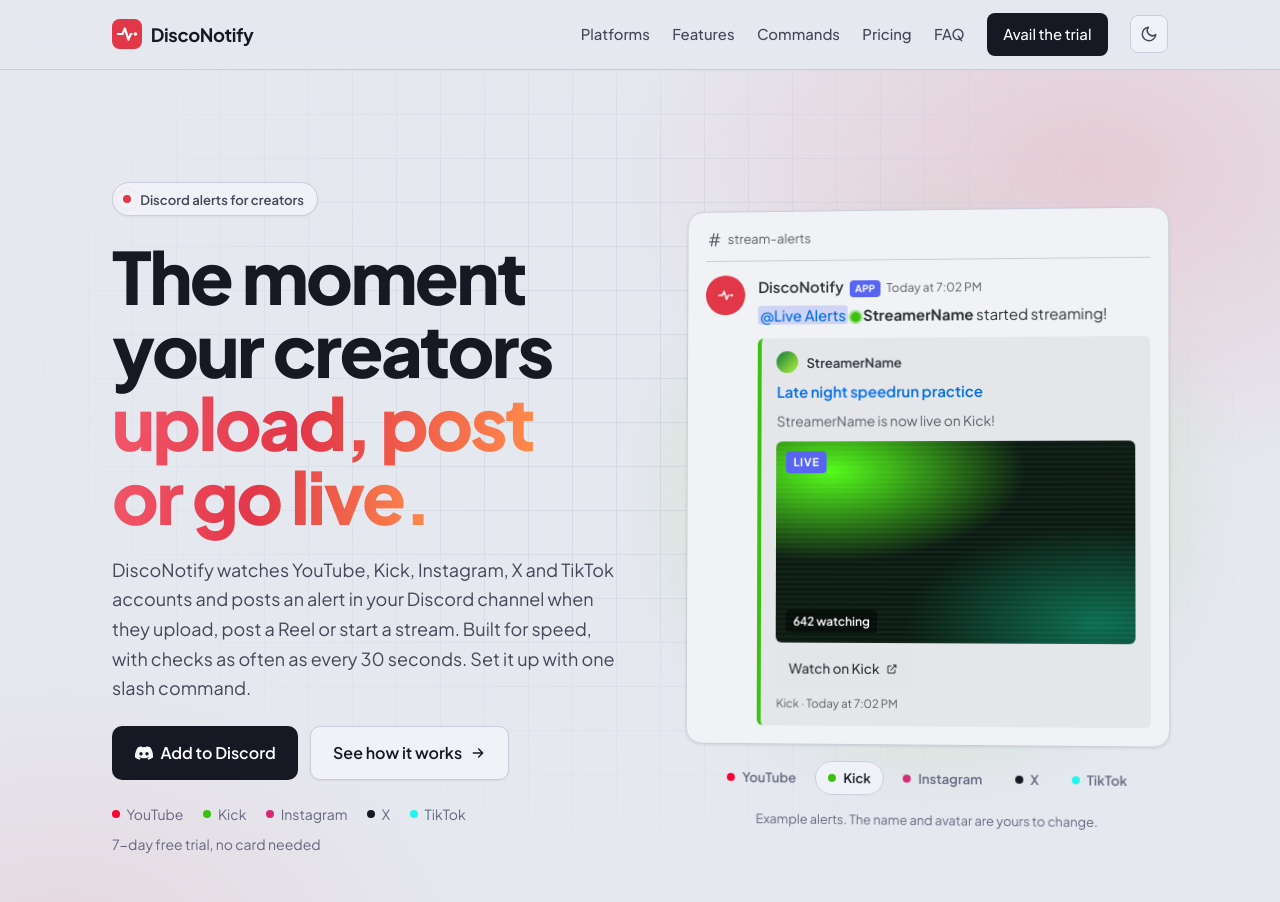
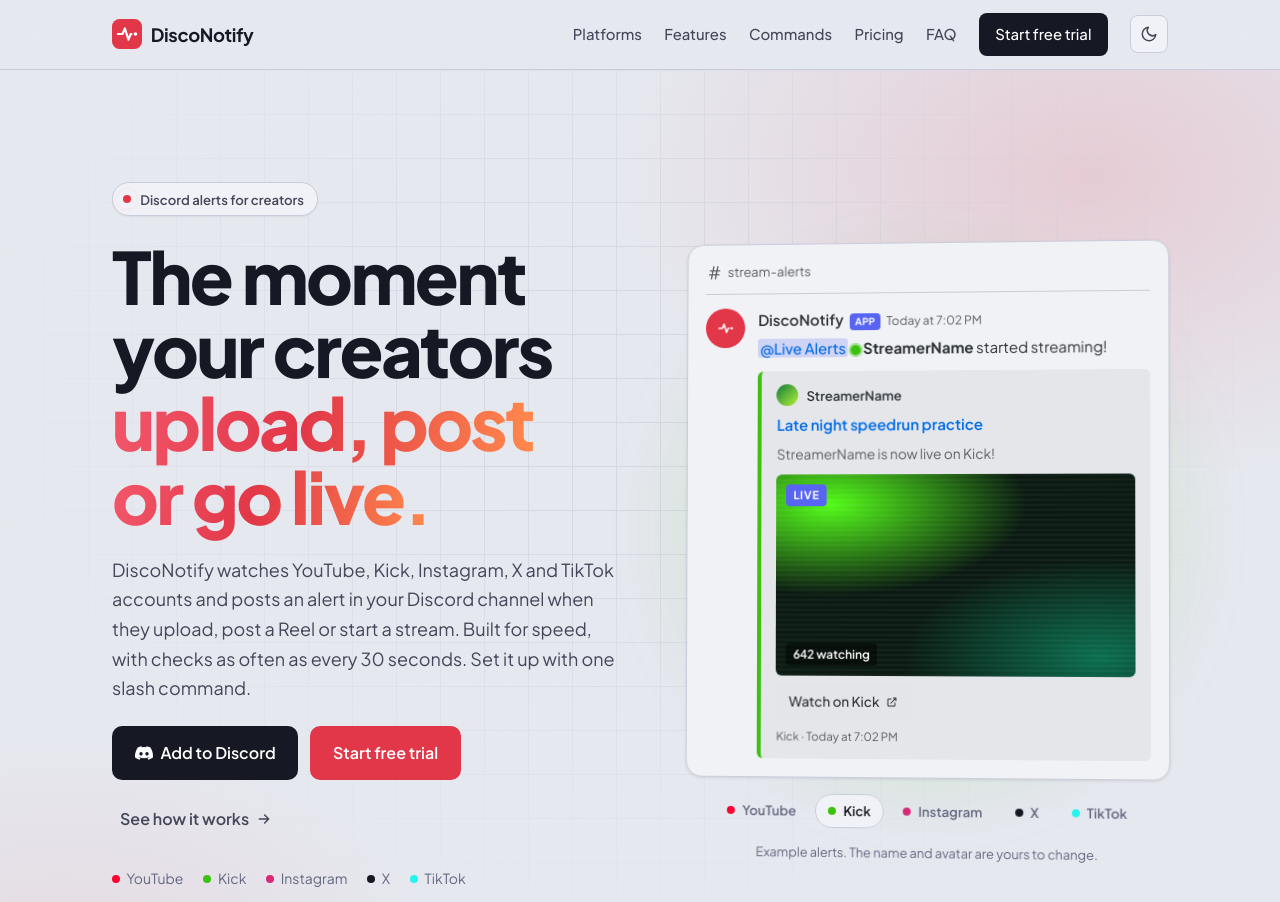
Before and after one commit to mdevvx/DiscoNotify, a Next.js app: page / in a window 1280 px wide. Shown: the top 902 px of the page. Built offline with nearby package versions, Linux system fonts and the light colour scheme; no server answers.

Commit message:
trial activate button text changed

```diff
--- a/app/globals.css
+++ b/app/globals.css
@@ -1261,3 +1261,11 @@ html.js .reveal.in { transform: none; }
 @keyframes pulse-ring { 0% { transform: scale(1); opacity: 0.7; } 100% { transform: scale(2.2); opacity: 0; } }
 
 .user-avatar { object-fit: cover; }
+
+/* Brand-red solid button and the quiet text link next to the hero buttons */
+.btn-brand { background: var(--signal); color: #fff; }
+.btn-brand:hover { background: color-mix(in srgb, var(--signal) 85%, #000); }
+.hero-actions { align-items: center; }
+.hero-link { display: inline-flex; align-items: center; gap: 0.4rem; padding: 0.85rem 0.5rem; font-weight: 600; color: var(--ink-2); text-decoration: none; }
+.hero-link:hover { color: var(--ink); }
+@media (max-width: 560px) { .hero-link { justify-content: center; } }
--- a/components/MobileMenu.tsx
+++ b/components/MobileMenu.tsx
@@ -62,7 +62,7 @@ export function MobileMenu({ links, supportUrl }: Props) {
                     href="/activate"
                     onClick={() => setOpen(false)}
                 >
-                    Avail the trial
+                    Start free trial
                 </Link>
                 <a
                     href={supportUrl}
--- a/components/SiteHeader.tsx
+++ b/components/SiteHeader.tsx
@@ -27,7 +27,7 @@ export function SiteHeader() {
             </Link>
           ))}
           <Link className="btn btn-primary btn-sm nav-cta" href="/activate">
-            Avail the trial
+            Start free trial
           </Link>
           <ThemeToggle />
           <MobileMenu links={links} supportUrl={site.supportServer} />
--- a/components/home/Hero.tsx
+++ b/components/home/Hero.tsx
@@ -1,3 +1,4 @@
+import Link from "next/link";
 import { site } from "@/lib/site";
 import { ArrowIcon, DiscordIcon } from "../Icons";
 import { AlertPreview } from "./AlertPreview";
@@ -31,7 +32,10 @@ export function Hero() {
               <DiscordIcon />
               Add to Discord
             </a>
-            <a className="btn btn-ghost btn-lg" href="#setup">
+            <Link className="btn btn-brand btn-lg" href="/activate">
+              Start free trial
+            </Link>
+            <a className="hero-link" href="#setup">
               See how it works
               <ArrowIcon />
             </a>
```
